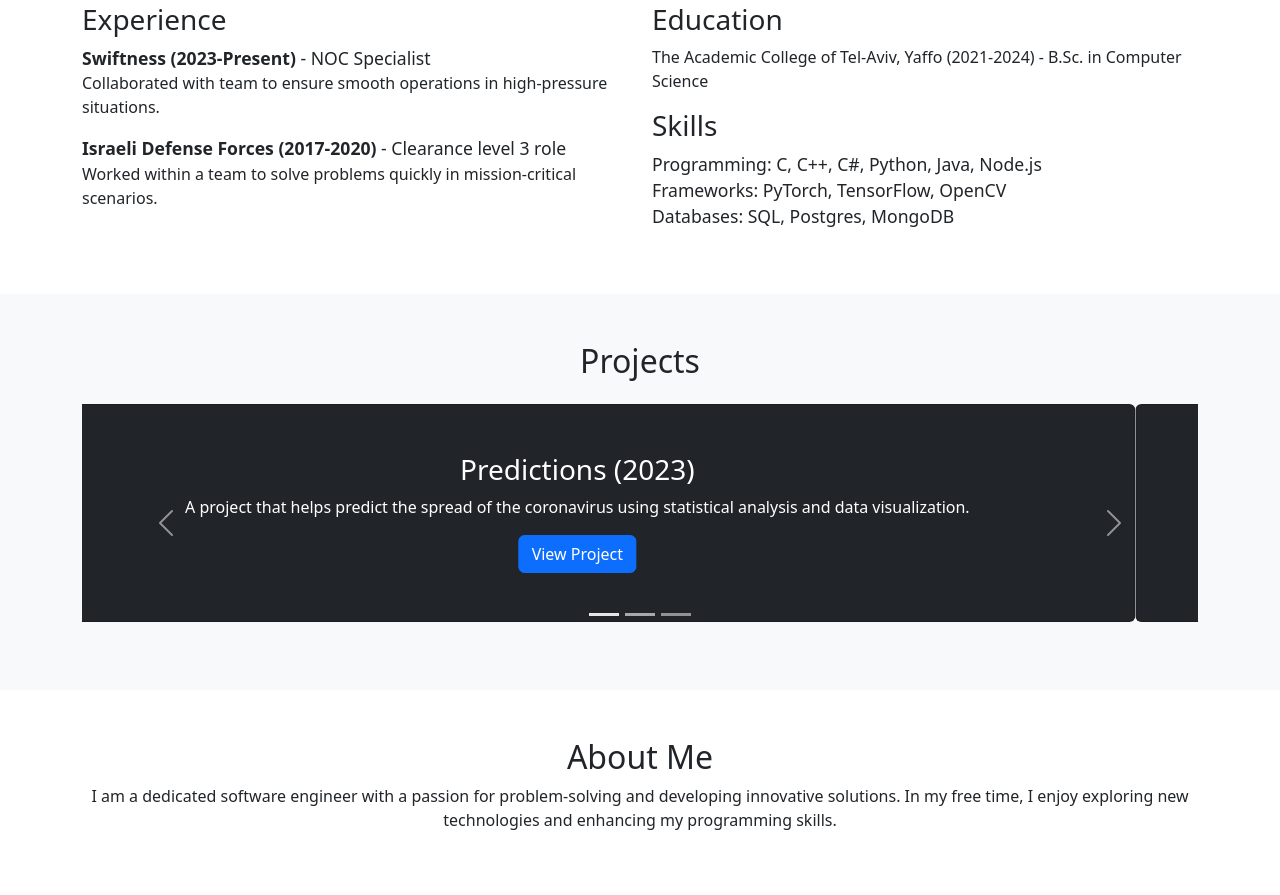
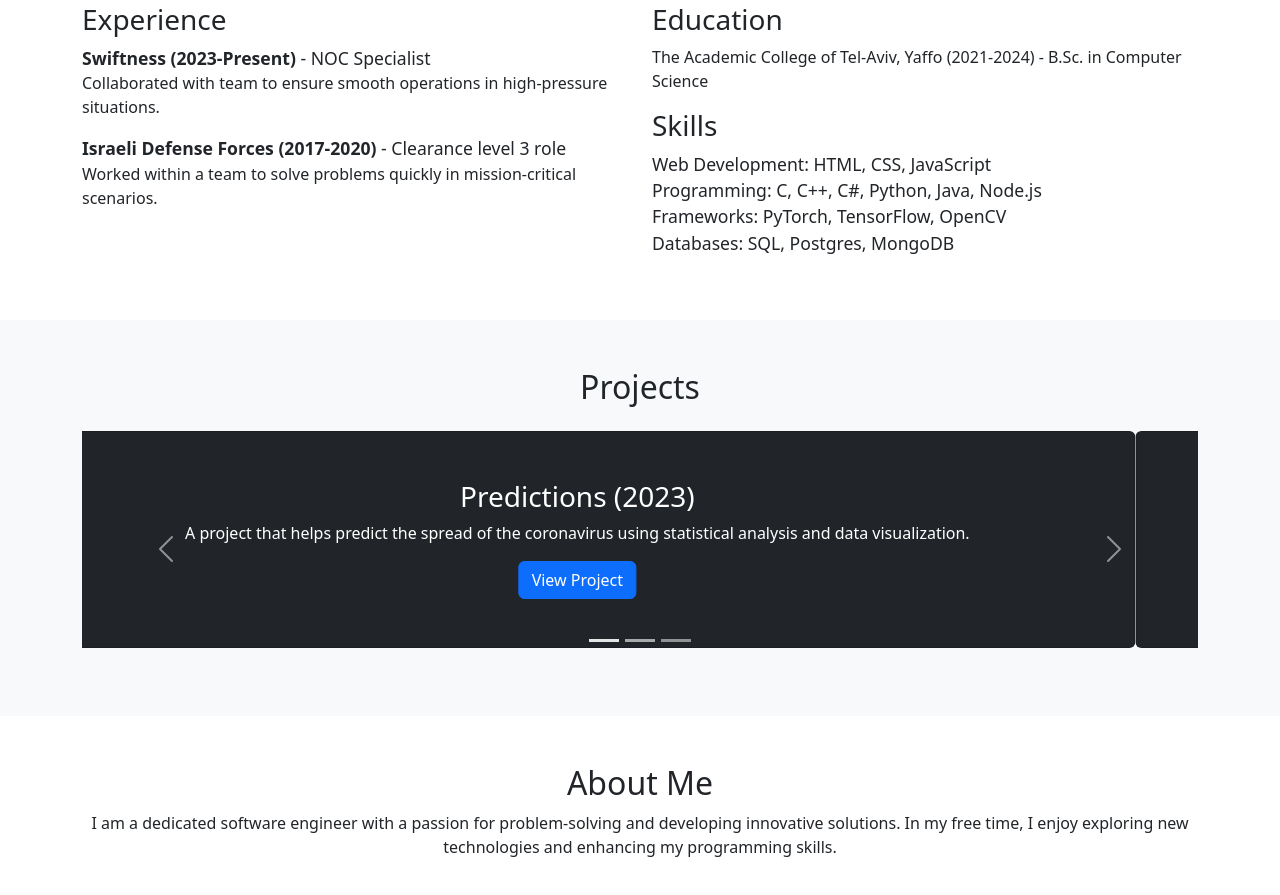
Before and after one commit to talhar1302/Profolio, a plain HTML site: page index.html in a window 1280 px wide. Shown: the part 913-1808 px from the top of the page. Drawn offline with nearby package versions, Linux system fonts and the light colour scheme.

Commit message:
Update index.html

```diff
--- a/index.html
+++ b/index.html
@@ -51,6 +51,7 @@
           <p>The Academic College of Tel-Aviv, Yaffo (2021-2024) - B.Sc. in Computer Science</p>
           <h3>Skills</h3>
           <ul class="list-unstyled">
+            <li>Web Development: HTML, CSS, JavaScript</li>
             <li>Programming: C, C++, C#, Python, Java, Node.js</li>
             <li>Frameworks: PyTorch, TensorFlow, OpenCV</li>
             <li>Databases: SQL, Postgres, MongoDB</li>
```
